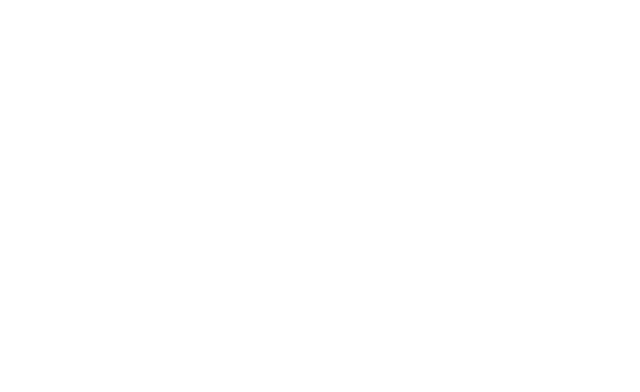
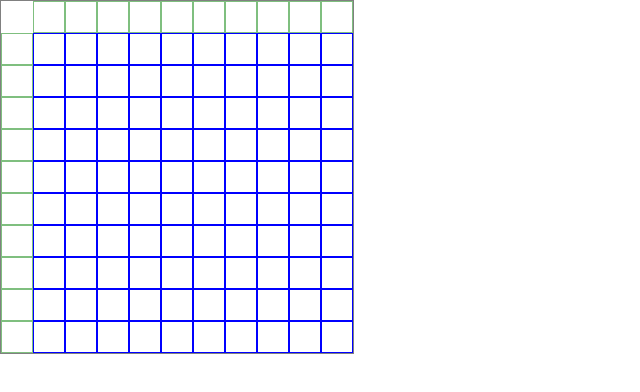
Before and after one commit to implObserver/BattleShip, a website built with webpack: page src/template.html in a window 1280 px wide. Shown: the whole page, without its empty margins (0-640 px from the left). Built offline with nearby package versions, Linux system fonts and the light colour scheme.

Commit message:
feat: add code for view board with axis

```diff
--- a/src/index.js
+++ b/src/index.js
@@ -1,5 +1,31 @@
+import { Cell } from './models/cell';
+import { Gameboard } from './models/gameBoard';
 import { Fregat, Ship } from './models/ship';
+import { getCell } from './views/nodes/container';
+import { getNode } from './views/nodes/factory';
+import './views/styles/main.css';
 
-let r = Fregat();
+//view board
+let board = Gameboard();
 
-console.log(r.isLive());
+let container = board.getContainer();
+let size = board.getSize();
+let boardwr = document.querySelector('.board');
+let xAxis = document.querySelector('.x-axis');
+let yAxis = document.querySelector('.y-axis');
+
+container.forEach((line) => {
+    line.forEach((cell) => {
+        boardwr.appendChild(cell.getCellNode());
+    });
+});
+
+for (let i = 0; i < size.width; i++) {
+    xAxis.appendChild(getNode('x-cell'));
+}
+
+for (let i = 0; i < size.height; i++) {
+    yAxis.appendChild(getNode('y-cell'));
+}
+
+//fill axis
--- a/src/models/gameBoard.js
+++ b/src/models/gameBoard.js
@@ -1,6 +1,6 @@
 import { Cell } from './cell';
 
-export const gameboard = (w = 10, h = 10) => {
+export const Gameboard = (w = 10, h = 10) => {
     const width = w;
     const height = h;
     const container = fillBoard(width, height);
@@ -9,7 +9,11 @@ export const gameboard = (w = 10, h = 10) => {
         return container;
     };
 
-    return { getContainer };
+    const getSize = () => {
+        return { width, height };
+    };
+
+    return { getContainer, getSize };
 };
 
 const fillBoard = (width, height) => {
--- a/src/template.html
+++ b/src/template.html
@@ -6,5 +6,17 @@
         <title>BattleShip</title>
     </head>
 
-    <body></body>
+    <body>
+        <div class="wrapper">
+            <div class="board__axis-wrapper">
+                <div class="axis-wrapper">
+                    <div class="x-axis"></div>
+                    <div class="board-wrapper">
+                        <div class="y-axis"></div>
+                        <div class="board"></div>
+                    </div>
+                </div>
+            </div>
+        </div>
+    </body>
 </html>
--- /dev/null
+++ b/src/views/styles/main.css
@@ -0,0 +1,86 @@
+*,
+*::before,
+*::after {
+    padding: 0;
+    margin: 0;
+    border: 0;
+    height: 100%;
+    box-sizing: border-box;
+}
+
+:root {
+    font-size: 2vh;
+}
+
+html {
+    font-family: Roboto;
+}
+
+.wrapper {
+    display: grid;
+    grid-template-rows: min-content 1fr;
+    max-width: 100%;
+    max-height: 100%;
+}
+
+.board__axis-wrapper {
+    display: grid;
+    width: min-content;
+}
+
+.axis-wrapper {
+    display: grid;
+    width: min-content;
+    grid-template-rows: min-content min-content;
+    border: 1px gray solid;
+}
+
+.x-axis {
+    display: grid;
+    justify-content: right;
+    grid-template-columns: repeat(auto-fit, 4vh);
+}
+
+.board-wrapper {
+    display: grid;
+    grid-template-columns: min-content min-content;
+    width: min-content;
+}
+
+.y-axis {
+    display: grid;
+    width: min-content;
+}
+
+.board {
+    display: grid;
+    grid-template-columns: repeat(10, min-content);
+    grid-template-rows: repeat(10, min-content);
+    height: min-content;
+    width: min-content;
+}
+
+.cell,
+.x-cell,
+.y-cell {
+    display: grid;
+    width: 4vh;
+    height: 4vh;
+}
+
+.cell {
+    border: 0.1vh blue solid;
+}
+
+.x-cell,
+.y-cell {
+    border: 0.1vh green solid;
+    opacity: 0.5;
+}
+
+span {
+    padding-left: 1vh;
+    padding-right: 1vh;
+    height: min-content;
+    width: min-content;
+}
```
Also changed, not shown: dist/index.bundle.js, dist/index.html, dist/runtime.bundle.js, src/views/nodes/factory.js (line endings or trailing spaces).
